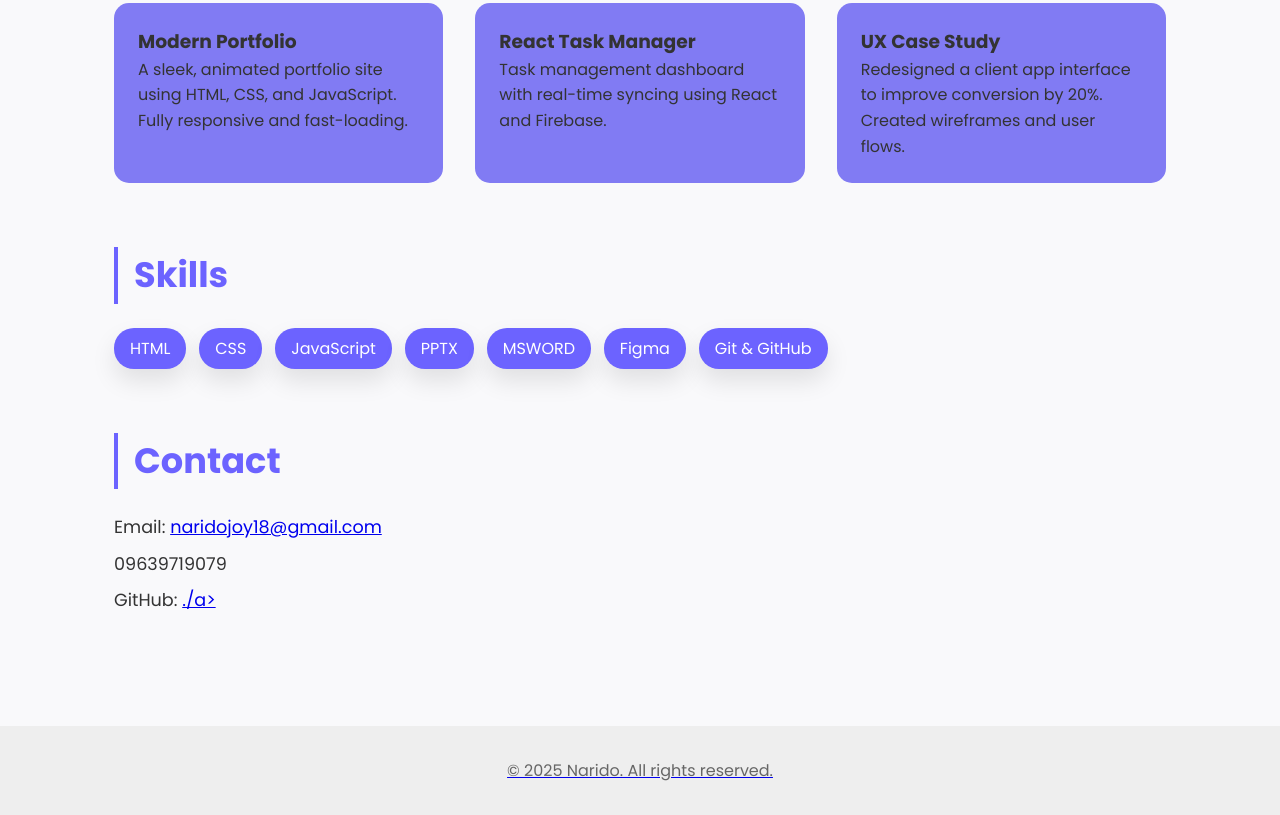
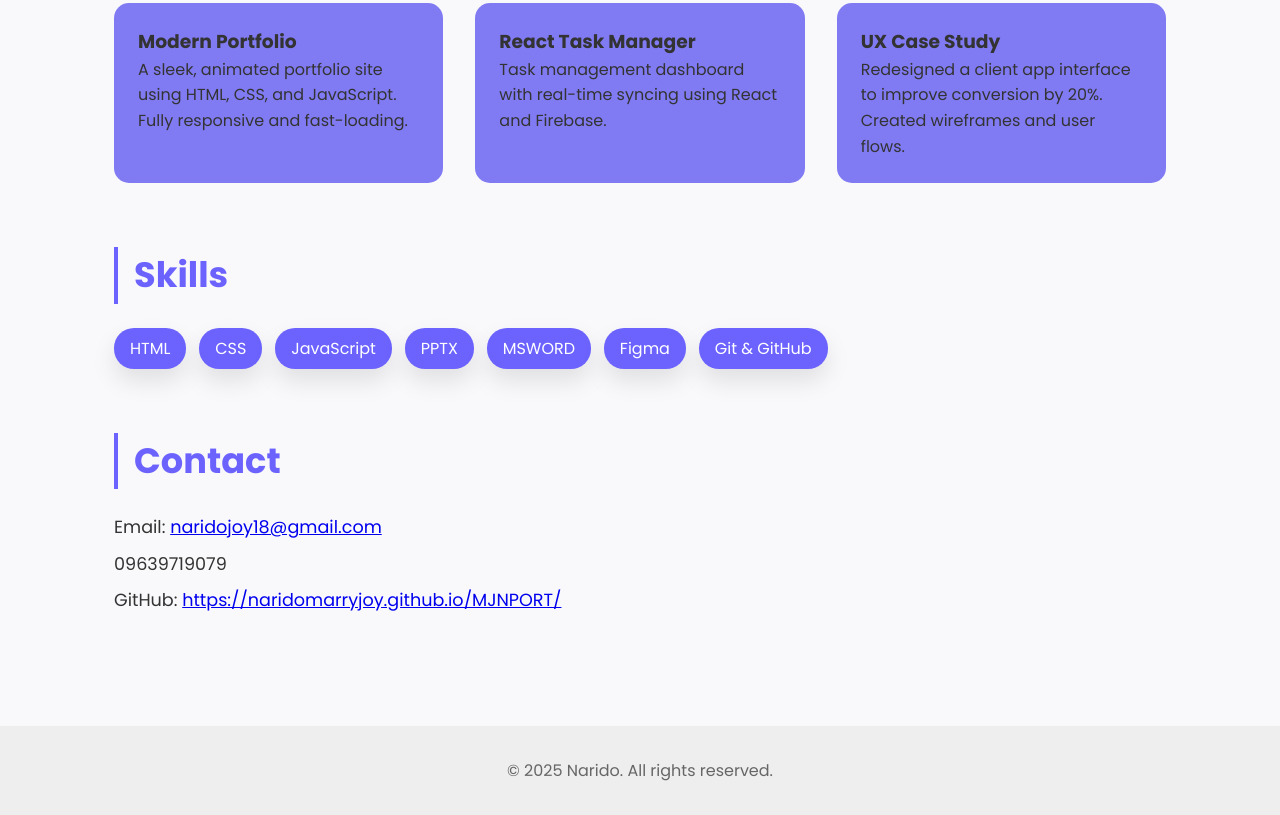
Before and after one commit to naridomarryjoy/MJNPORT, a plain HTML site: page index.html in a window 1280 px wide. Shown: the part 960-1775 px from the top of the page. Drawn offline with Linux system fonts and the light colour scheme.

Commit message:
Update index.html

```diff
--- a/index.html
+++ b/index.html
@@ -218,7 +218,7 @@
       <h2>Contact</h2>
       <p>Email: <a href="#">naridojoy18@gmail.com</a></p>
       <p>09639719079</p>
-      <p>GitHub: <a href="#" target="_blank">./a></p>
+      <p>GitHub: <a href="#" target="_blank">https://naridomarryjoy.github.io/MJNPORT/</a></p>
     </section>
   </main>
 
```
